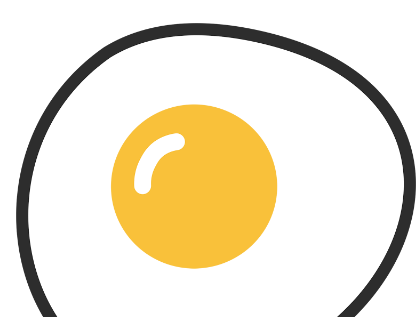
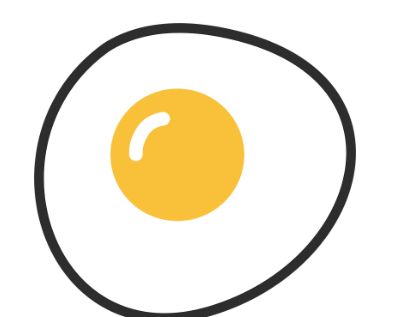
Before and after one commit to aholtzman/breakingsomeeggs, a Gatsby site: page / in a window 390 px wide. Shown: the part 115-432 px from the top of the page, 416 px wide, since content can reach past the window. Built offline with nearby package versions, Linux system fonts and the light colour scheme; Gatsby itself is replaced by a stand-in of ours.

Commit message:
fix landing logo on mobile

```diff
--- a/src/pages/index.js
+++ b/src/pages/index.js
@@ -1,4 +1,5 @@
 import * as React from "react"
+import styled from "styled-components"
 import eggs from "../images/egg.png"
 import Layout from "../components/layout"
 import SEO from "../components/seo"
@@ -8,7 +9,7 @@ const IndexPage = () => (
     <SEO title="Breaking Some Eggs"/>
     <div style={{ height: "100%", display: "flex", justifyContent: "space-around", flexDirection: "column"}}>
     <div style={{ display: "flex", justifyContent: "space-around", flexDirection: "column"}}>
-      <img src={eggs} alt="cracked open egg" style={{ width: "400px", margin: "auto"}}/>
+      <Egg src={eggs} alt="cracked open egg" />
       <h1 style={{ margin: "auto", textAlign: "center"}}>breaking some eggs</h1>
       </div>
     </div>
@@ -16,3 +17,9 @@ const IndexPage = () => (
 )
 
 export default IndexPage
+
+const Egg = styled.img`
+  max-Width: 400px;
+  width: 90%;
+  margin: auto;
+`
```
